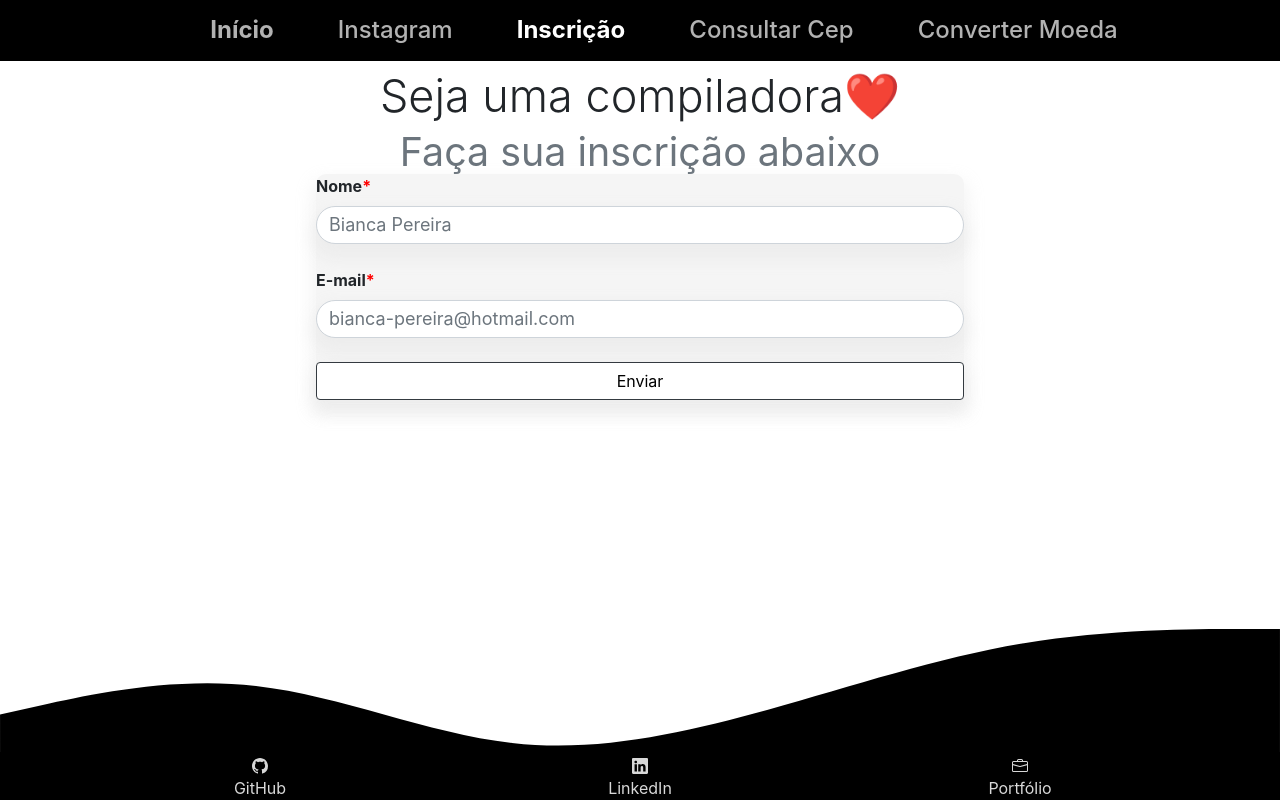
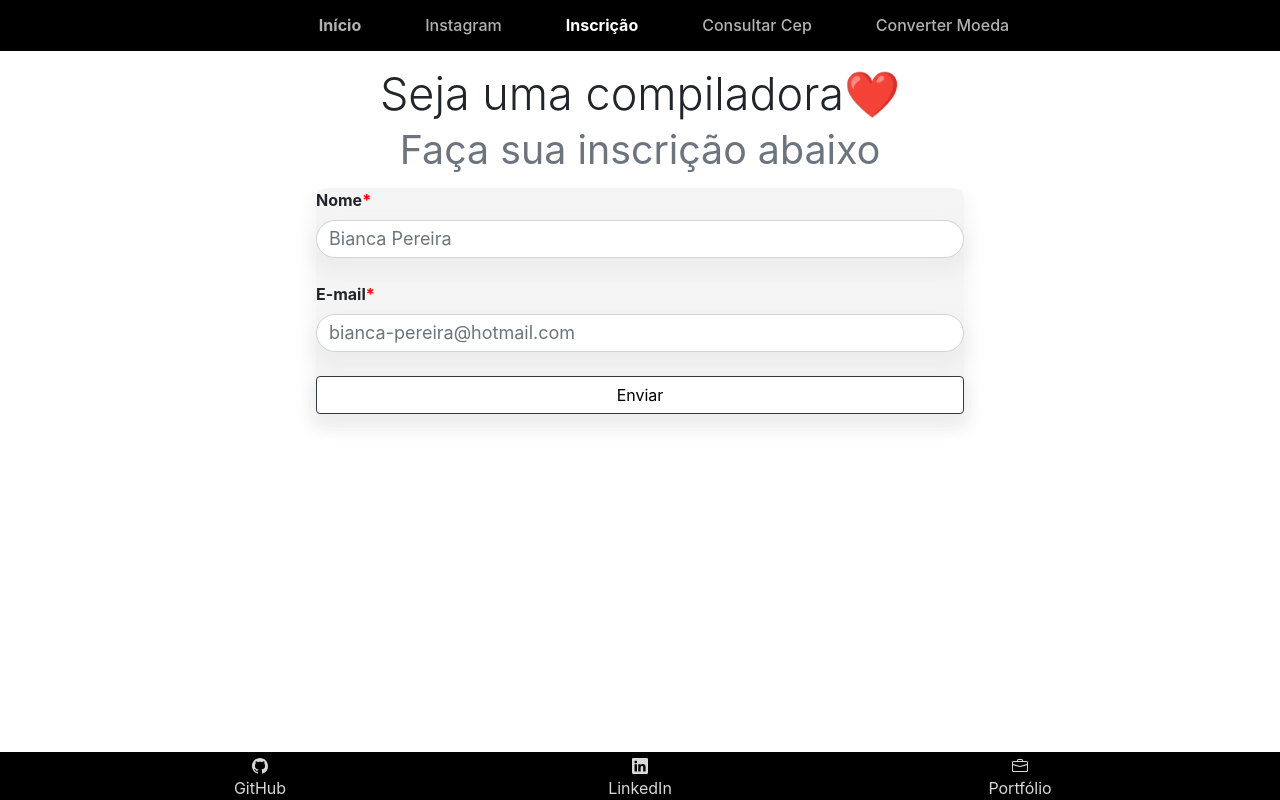
Before and after one commit to Th3mike/projeto-desafios, a Nuxt app: page /inscricao in a window 1280 px wide. Built offline with nearby package versions, Linux system fonts and the light colour scheme.

Commit message:
ajustes finais

```diff
--- a/components/navbar.vue
+++ b/components/navbar.vue
@@ -1,5 +1,5 @@
 <template>
-  <header class="sticky-top background-nav-footer d-flex h4 mobile-nav">
+  <header class="sticky-top background-nav-footer d-flex h6 mobile-nav mb-3">
     <b-navbar toggleable="lg" type="dark">
       <b-navbar-toggle target="nav-collapse"></b-navbar-toggle>
       <b-collapse id="nav-collapse" is-nav>
--- a/layouts/default.vue
+++ b/layouts/default.vue
@@ -18,3 +18,9 @@ export default {
   },
 };
 </script>
+
+<style>
+main {
+  height: 600px;
+}
+</style>
--- a/pages/consultar-cep.vue
+++ b/pages/consultar-cep.vue
@@ -110,8 +110,6 @@ export default {
       localidade: null,
       uf: null,
       ddd: null,
-      erro: null,
-      sucesso: null,
       /* ibge: null,
       gia: null,
       siafi: null,
@@ -138,6 +136,7 @@ export default {
           .get(`https://viacep.com.br/ws/${this.cep}/json/`)
           .then((result) => {
             this.sucesso = "✔️ Encontramos o CEP que você inseriu!";
+            this.erro = null;
             this.logradouro = result.data.logradouro;
             this.complemento = result.data.complemento;
             this.bairro = result.data.bairro;
@@ -145,7 +144,7 @@ export default {
             this.uf = result.data.uf;
             this.ddd = result.data.ddd;
             setTimeout(() => {
-              this.sucesso = null;
+              this.sucesso;
             }, 10000);
             /*this.ibge = result.data.ibge;
             this.gia = result.data.gia;
@@ -154,7 +153,7 @@ export default {
           });
       } else {
         setTimeout(() => {
-          this.erro = null;
+          this.erro;
         }, 10000);
         this.logradouro =
           this.complemento =
@@ -164,6 +163,7 @@ export default {
           this.ddd =
             "";
         this.erro = "❌ CEP inválido";
+        this.sucesso = null;
       }
     },
   },
@@ -184,7 +184,7 @@ img {
     height: 20px;
   }
   img {
-    position: fixed;
+    display: none;
   }
   h3 {
     font-size: 30px;
--- a/pages/inscricao.vue
+++ b/pages/inscricao.vue
@@ -164,16 +164,21 @@ button {
 }
 @media only screen and (max-width: 1280px) {
   .background {
-    margin-top: -1%;
+    margin-top: 5px;
   }
   img {
-    position: fixed;
+    display: none;
   }
   h3 {
     font-size: 45px;
   }
 }
 @media only screen and (max-width: 600px) {
+.background {
+  width: 100%;
+  height: 100%;
+  margin-top: 20%;
+}
   h3 {
     font-size: 50px;
   }
```
